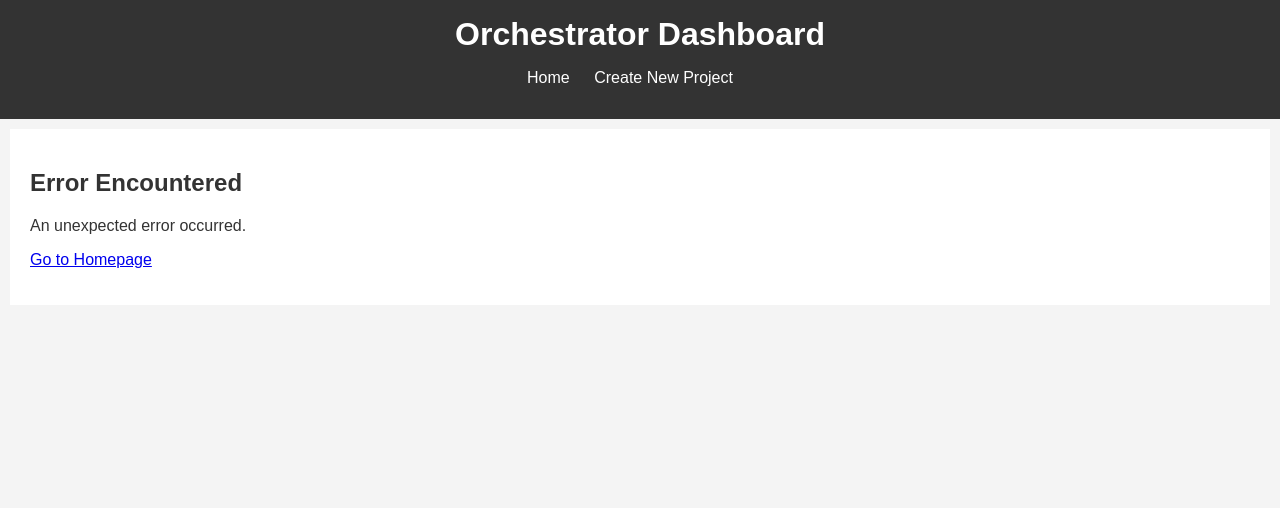
After one commit to HarringAudioTech/sample-orchestrator, a Python web app: template src/templates/ui/error.html in a window 1280 px wide. The commit adds this page. Shown: the top 508 px of the page. Run offline with Jinja, Linux system fonts and the light colour scheme; the template is opened without the code that fills it, so the values that code supplies are empty.

Commit message:
Fix: Address CI test failures for audio display feature
This commit resolves several test failures that occurred in CI after the initial integration of the audio display feature.

The following issues have been fixed:

1.  **Core Test (`test_add_recording_successful_session_provided`)**:
    - Corrected an `AssertionError` where `os.path.getsize` was called twice. This was due to a duplicate call to `project.add_recording` in the test, which has now been removed.

2.  **UI Test (`test_dashboard_project_not_exists`)**:
    - Fixed an `AssertionError` where the test expected an HTML error page for a 404 but received a JSON response.
    - Implemented a UI blueprint-specific error handler (`@ui_bp.errorhandler(HTTPException)`) in `src/ui/routes.py` that renders a new `src/templates/ui/error.html` template.
    - Updated the test assertions to expect the HTML error message.

3.  **UI Tests (BuildError)**:
    - Resolved `werkzeug.routing.exceptions.BuildError` in multiple UI dashboard tests. This error was caused by `url_for('ui_bp.dashboard')` in `src/templates/base.html` not receiving the required `project_id` after the dashboard route was made project-specific.
    - The link in `base.html` has been updated to be conditional: `{% if project and project.id %}<a href="{{ url_for('ui_bp.dashboard', project_id=project.id) }}">Project Dashboard</a>{% else %}<a href="{{ url_for('ui_bp.index') }}">Home</a>{% endif %}`.

A minor template path correction in `src/ui/routes.py` for `import_audio.html` was also included as part of the error handler changes.

```diff
--- a/src/templates/base.html
+++ b/src/templates/base.html
@@ -11,7 +11,7 @@
         <h1>Orchestrator Dashboard</h1>
         <nav>
             <ul>
-                <li><a href="{{ url_for('ui_bp.dashboard') }}">Dashboard</a></li>
+                <li>{% if project and project.id %}<a href="{{ url_for('ui_bp.dashboard', project_id=project.id) }}">Project Dashboard</a>{% else %}<a href="{{ url_for('ui_bp.index') }}">Home</a>{% endif %}</li>
                 <li><a href="{{ url_for('ui_bp.create_project_form') }}">Create New Project</a></li>
                 <!-- Add more links here as new pages are created -->
             </ul>
--- /dev/null
+++ b/src/templates/ui/error.html
@@ -0,0 +1,9 @@
+{% extends "base.html" %}
+
+{% block title %}Error{% if error and error.code %} - {{ error.code }}{% endif %}{% endblock %}
+
+{% block content %}
+  <h2>Error {% if error and error.code %}{{ error.code }}{% else %}Encountered{% endif %}</h2>
+  <p>{{ error.description if error and error.description else 'An unexpected error occurred.' }}</p>
+  <p><a href="{{ url_for('ui_bp.index') }}">Go to Homepage</a></p>
+{% endblock %}
```
Also changed, not shown: src/ui/routes.py (+31 -2 lines), tests/core/test_project.py (+0 -6 lines), tests/ui/test_ui_routes.py (+3 -0 lines).
